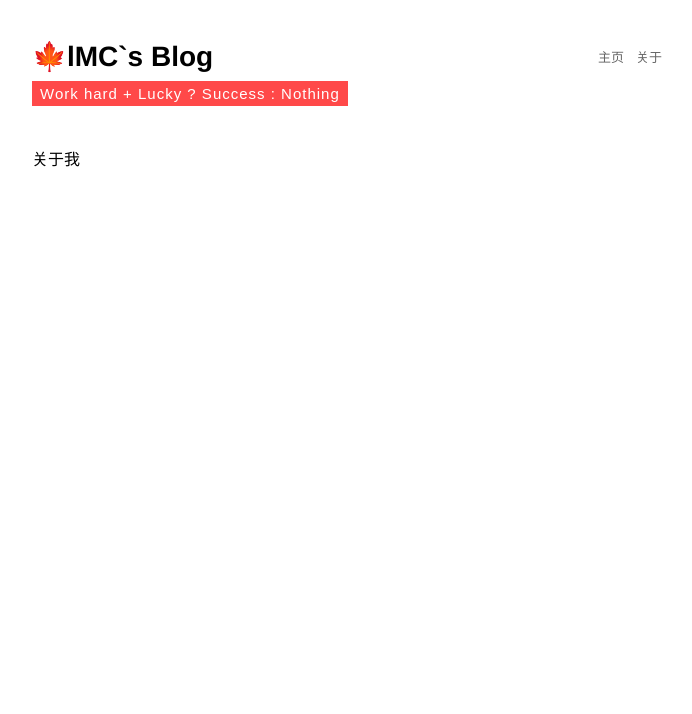
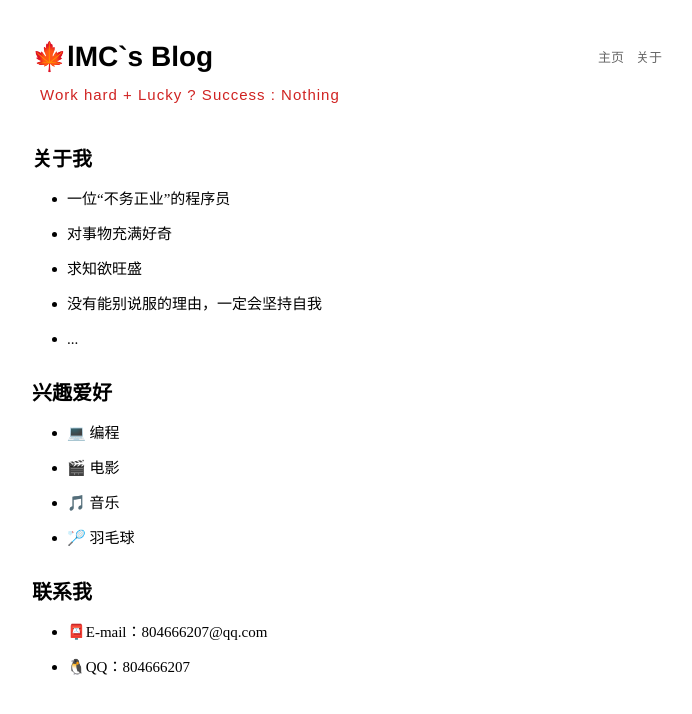
Before and after one commit to limingcan562/limingcan562.github.io, a Nuxt app: page /about in a window 1280 px wide. Shown: the top 714 px of the page, without its empty margins (293-985 px from the left). Built offline with nearby package versions, Linux system fonts and the light colour scheme.

Commit message:
about页面制作zhong

```diff
--- a/assets/less/common.less
+++ b/assets/less/global.less
@@ -15,3 +15,7 @@ img{
 a{
     text-decoration: none;
 }
+
+li{
+    list-style: none;
+}
--- a/components/header/index.vue
+++ b/components/header/index.vue
@@ -85,15 +85,14 @@ header{
     }
 
     .header_des{
-        padding: 0 8px;
+        padding: 5px 8px;
         margin-top: 8px;
         font-size: 15px;
-        background: rgb(255, 73, 73, .7);
+        // color: rgb(255, 73, 73, .7);
+        color: #d02322;
         display: inline-block;
         font-family: Rockwell, sans-serif;
         letter-spacing: 1px;
-        line-height: 25px;
-        color: #fff;
     }
 }
 </style>
--- a/nuxt.config.js
+++ b/nuxt.config.js
@@ -22,7 +22,7 @@ export default {
 
   // Global CSS: https://go.nuxtjs.dev/config-css
   css: [
-    '~/assets/less/common.less'
+    '~/assets/less/global.less'
   ],
 
   // Plugins to run before rendering page: https://go.nuxtjs.dev/config-plugins
--- a/package.json
+++ b/package.json
@@ -21,6 +21,7 @@
   "devDependencies": {
     "frontmatter-markdown-loader": "^3.6.2",
     "gh-pages": "^3.1.0",
-    "gsap": "^3.6.1"
+    "gsap": "^3.6.1",
+    "prismjs": "^1.23.0"
   }
 }
--- a/pages/about/index.vue
+++ b/pages/about/index.vue
@@ -1,32 +1,151 @@
 <template>
     <div class="about_content">
         <Header />
+        <main>
+            <!-- <div
+                class="md_content"
+                v-html="introduceData"
+            ></div> -->
+            <section class="about">
+                <h3>{{aboutData.title}}</h3>
+                <ul>
+                    <li
+                        v-for="(item, index) in aboutData.des"
+                        :key="index"
+                    >{{item}}</li>
+                </ul>
+            </section>
 
-        <main>
-            关于我
+            <section class="favorite">
+                <h3>{{favoriteData.title}}</h3>
+                <ul>
+                    <li
+                        v-for="(item, index) in favoriteData.des"
+                        :key="index"
+                    >{{item}}</li>
+                </ul>
+            </section>
+
+            <section class="contact">
+                <h3>{{contactData.title}}</h3>
+                <ul>
+                    <li
+                        v-for="(item, index) in contactData.des"
+                        :key="index"
+                    >{{item}}</li>
+                </ul>
+            </section>
         </main>
     </div>
 </template>
 
 <script>
 import Header from '@/components/header/index.vue';
+import prism from 'prismjs';
+// console.log(prism);
+import 'prismjs/themes/prism-solarizedlight.css';
 
 export default {
-    async asyncData() {
-    // const md =  await import('./index.md');
-    // console.log(md);
-    },
+    // async asyncData() {
+    //     const introduce =  await import('./introduce.md');
+    //     // console.log(introduce);
+
+    //     return {
+    //         introduceData: introduce.html
+    //     };
+    // },
 
     components: {
         Header
+    },
+
+    data() {
+        return {
+            aboutData: {
+                title: '关于我',
+                des: [
+                    '一位“不务正业”的程序员',
+                    '对事物充满好奇',
+                    '求知欲旺盛',
+                    '没有能别说服的理由，一定会坚持自我',
+                    '...'
+                ]
+            },
+            favoriteData: {
+                title: '兴趣爱好',
+                des: [
+                    '💻 编程',
+                    '🎬 电影',
+                    '🎵 音乐',
+                    '🏸 羽毛球'
+                ]
+            },
+            contactData: {
+                title: '联系我',
+                des: [
+                    '📮E-mail：804666207@qq.com',
+                    '🐧QQ：804666207',
+                ]
+            },
+        };
+    },
+
+    mounted() {
+        prism.highlightAll();
     }
 }
 </script>
 
-<style>
+<style lang="less" scoped>
 main{
-    width: 630px;
-    padding: 40px 20px 0;
+    max-width: 630px;
+    padding: 35px 20px;
     margin: 0 auto;
+    font-family: "Montserrat",serif;
+
+    h3{
+        font-size: 20px;
+        padding-bottom: 10px;
+        margin-top: 20px;
+    }
+
+    li{
+        line-height: 35px;
+        font-size: 15px;
+        display: flex;
+        align-items: center;
+
+        &::before{
+            content: "";
+            background: #000;
+            width: 5px;
+            height: 5px;
+            display: inline-block;
+            border-radius: 50%;
+            margin-right: 10px;
+            margin-left: 20px;
+        }
+    }
+
+    .about{
+        h3{
+            margin-top: 0;
+        }
+    }
 }
+// .md_content{
+//     font-size: 13px;
+// }
+
 </style>
+
+// <style lang="less">
+// .about_content{
+//     .md_content{
+//         h3{
+//             font-size: 20px;
+//             padding-bottom: 10px;
+//         }
+//     }
+// }
+// </style>
```
Also changed, not shown: pages/about/introduce.md (added, +23 -0 lines), pages/index.md (deleted, +0 -15 lines), pages/README.md (deleted).
